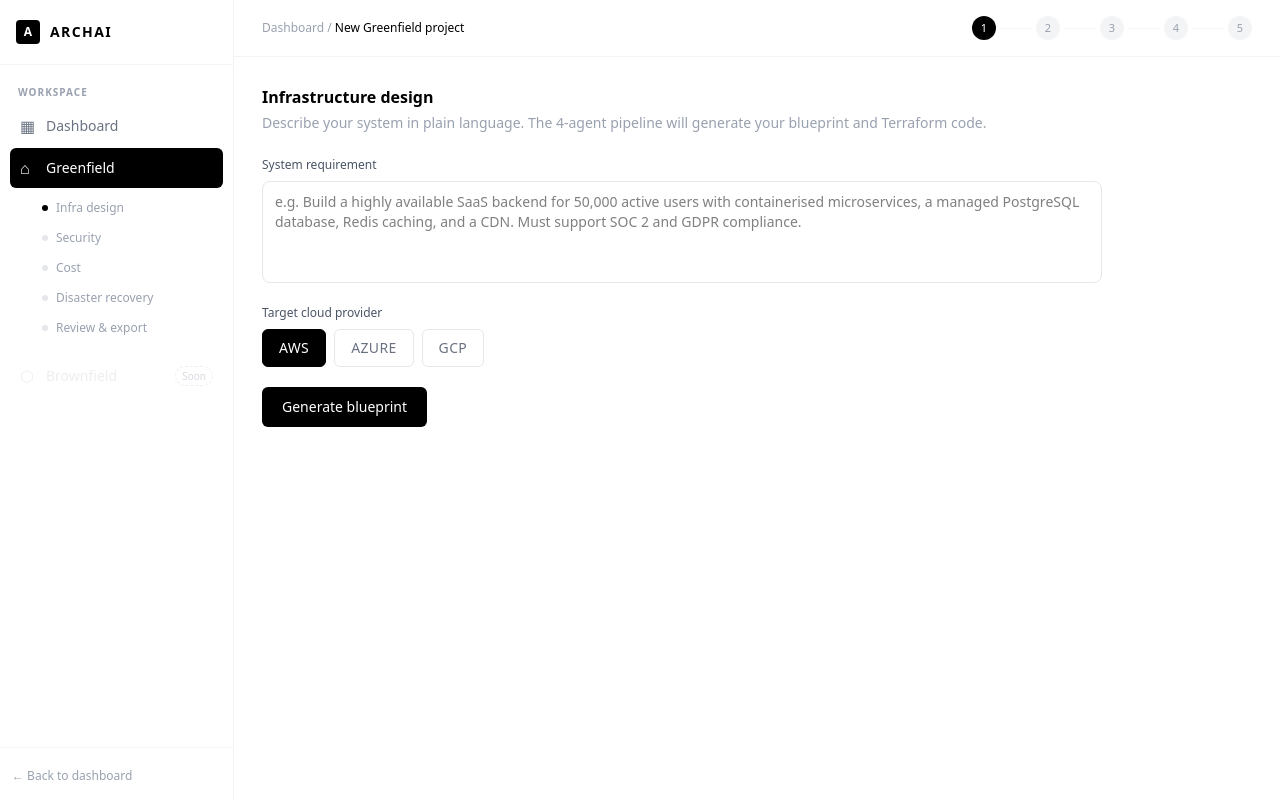
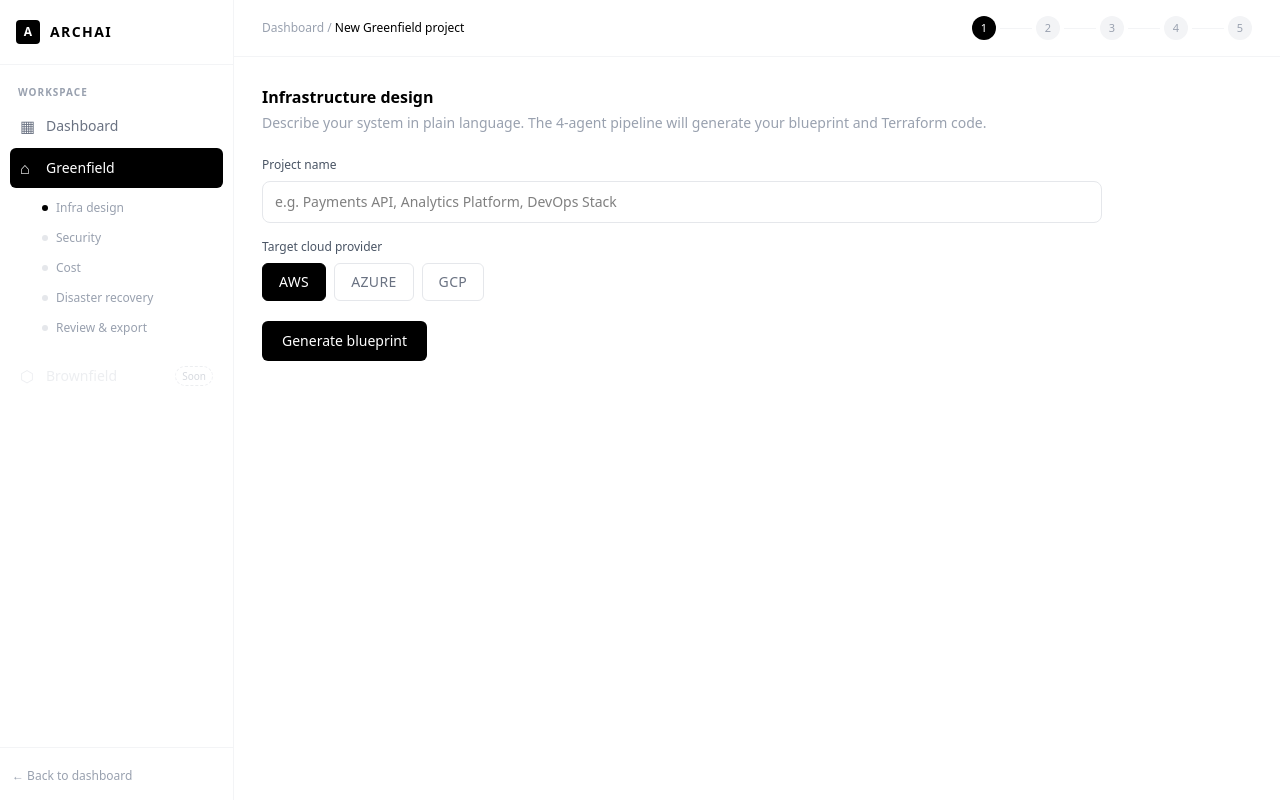
Before and after one commit to sandhyasneha/archai-frontend, a Next.js app: page /project/new in a window 1280 px wide. Built offline with nearby package versions, Linux system fonts and the light colour scheme.

Commit message:
fix dashboard BlueprintTable import + add project name field

```diff
--- a/app/dashboard/page.tsx
+++ b/app/dashboard/page.tsx
@@ -1,5 +1,6 @@
 import { redirect } from 'next/navigation'
 import { createClient } from '@/lib/supabase/server'
+import BlueprintTable from '@/components/dashboard/BlueprintTable'
 
 interface NavItemProps {
   icon: string
@@ -127,24 +128,51 @@ export default async function DashboardPage() {
 
           <div className="grid grid-cols-3 gap-5">
 
+           <div className="grid grid-cols-3 gap-5">
+
   {/* Blueprints panel */}
+
 <div className="col-span-2 border border-gray-100 rounded-xl overflow-hidden">
   <div className="px-5 py-4 border-b border-gray-50 flex items-center justify-between">
     <span className="text-sm font-semibold text-black">Recent blueprints</span>
     <a href="/project/new" className="text-xs text-gray-400 hover:text-black transition-colors">+ New</a>
   </div>
+  <BlueprintTable blueprints={blueprints ?? []} />
+</div>
 
+  {/* Activity panel */}
+  <div className="border border-gray-100 rounded-xl overflow-hidden">
+    <div className="px-5 py-4 border-b border-gray-50">
+      <span className="text-sm font-semibold text-black">Activity</span>
+    </div>
     {blueprintCount === 0 ? (
-                <div className="flex flex-col items-center justify-center py-16 text-center px-8">
-                  <div className="text-3xl text-gray-200 mb-4">⌂</div>
-                  <div className="text-sm font-medium text-black mb-1">No blueprints yet</div>
-                  <p className="text-xs text-gray-400 max-w-xs mb-5">
-                    Create your first Greenfield project to generate a cloud architecture blueprint.
-                  </p>
-                  <a href="/project/new" className="px-4 py-2 bg-black text-white rounded-md text-xs font-medium hover:opacity-85 transition-opacity">
-                    Create first project
-                  </a>
+      <div className="flex flex-col items-center justify-center py-16 text-center px-5">
+        <div className="text-3xl text-gray-200 mb-4">◎</div>
+        <div className="text-sm font-medium text-black mb-1">No activity yet</div>
+        <p className="text-xs text-gray-400">Agent runs and exports will appear here.</p>
       </div>
+    ) : (
+      <div className="divide-y divide-gray-50">
+        {blueprints?.slice(0, 6).map((b) => (
+          <div key={b.id} className="px-5 py-3.5 flex gap-3">
+            <div className="w-1.5 h-1.5 rounded-full bg-green-500 flex-shrink-0 mt-1.5" />
+            <div>
+              <div className="text-xs text-black">
+                Blueprint generated — {b.audit_result === 'PASSED' ? 'all agents passed' : 'draft saved'}
+              </div>
+              <div className="text-[11px] text-gray-400 mt-0.5">
+                {b.arch_plan?.provider?.toUpperCase() ?? 'AWS'} · {new Date(b.created_at).toLocaleDateString('en-GB', { day: 'numeric', month: 'short' })}
+              </div>
+            </div>
+          </div>
+        ))}
+      </div>
+    )}
+  </div>
+
+</div>
+
+
               ) : (
                 <table className="w-full">
                   <thead>
--- a/components/wizard/StepInfra.tsx
+++ b/components/wizard/StepInfra.tsx
@@ -155,24 +155,19 @@ export default function StepInfra({ data, updateData, onNext }: Props) {
       </p>
 
       {/* Prompt input */}
+
 <div className="mb-4">
   <label className="block text-xs font-medium text-gray-600 mb-2">
-          System requirement
+    Project name
   </label>
-        <textarea
-          ref={promptRef}
-          value={data.prompt}
-          onChange={e => updateData({ prompt: e.target.value })}
-          rows={4}
-          placeholder="e.g. Build a highly available SaaS backend for 50,000 active users with containerised microservices, a managed PostgreSQL database, Redis caching, and a CDN. Must support SOC 2 and GDPR compliance."
+  <input
+    type="text"
+    value={data.projectName}
+    onChange={e => updateData({ projectName: e.target.value })}
+    placeholder="e.g. Payments API, Analytics Platform, DevOps Stack"
     disabled={loading}
-          className={[
-            'w-full px-3 py-2.5 border rounded-lg text-sm outline-none transition-colors resize-none',
-            'focus:border-black disabled:opacity-60 disabled:cursor-not-allowed',
-            error && !data.prompt ? 'border-red-400' : 'border-gray-200'
-          ].join(' ')}
+    className="w-full px-3 py-2.5 border border-gray-200 rounded-lg text-sm outline-none focus:border-black transition-colors disabled:opacity-60"
   />
-        {error && <p className="text-xs text-red-500 mt-1">{error}</p>}
 </div>
 
       {/* Cloud provider */}
```
Lines whose indentation alone changed are shown as unchanged.
